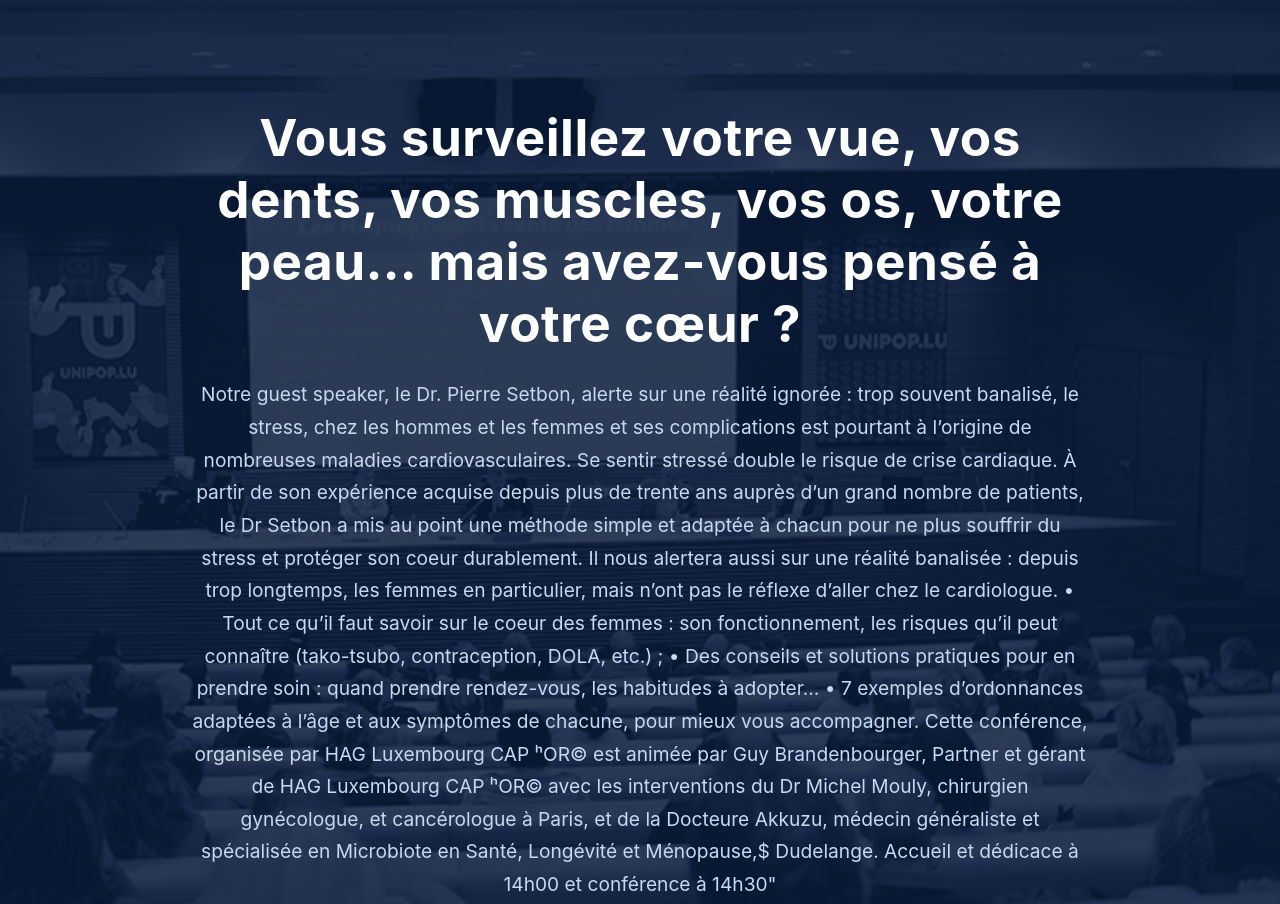
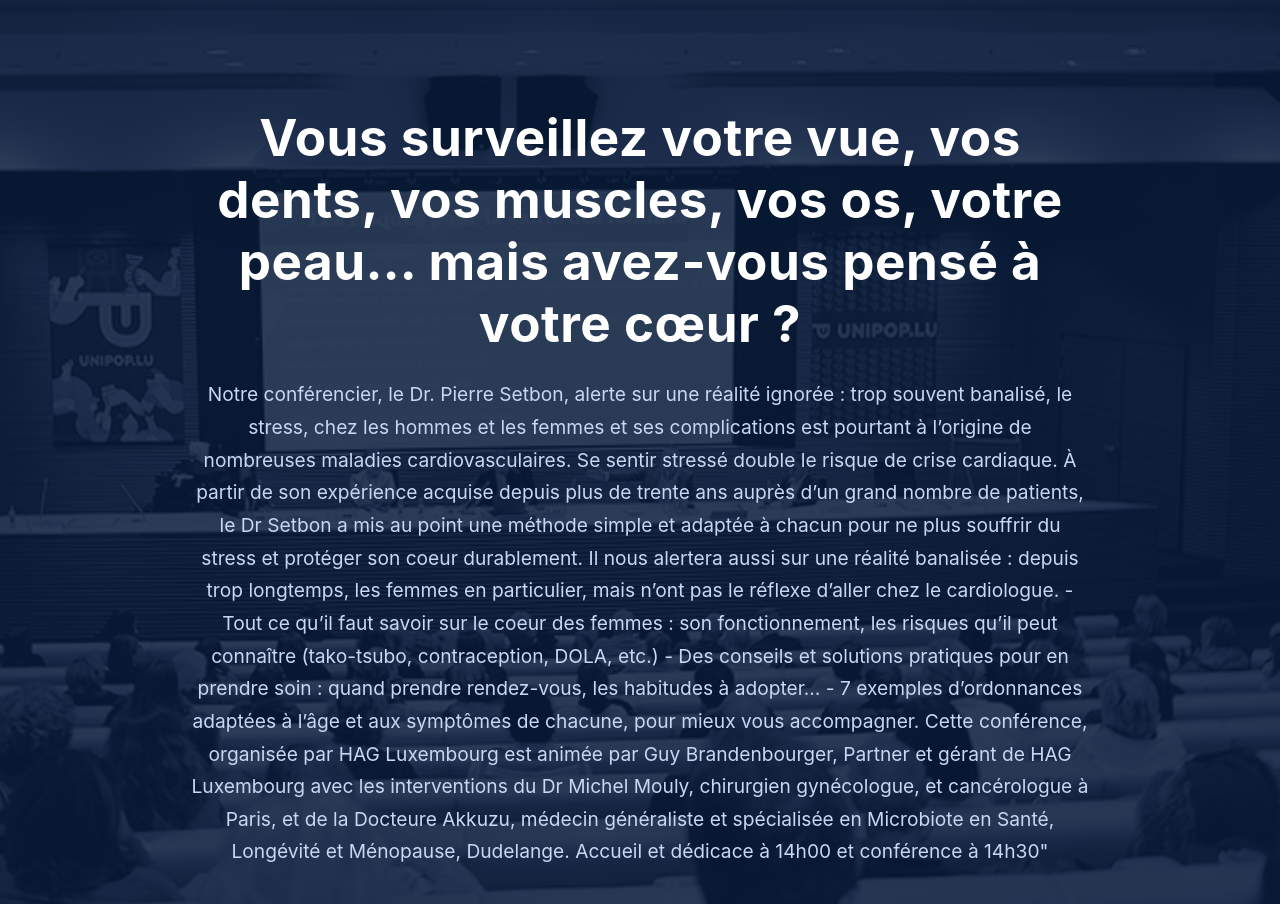
Before and after one commit to letzbug/conference, a plain HTML site: page index.html in a window 1280 px wide. Shown: the top 904 px of the page. Drawn offline with Linux system fonts and the light colour scheme.

Commit message:
Update index.html

```diff
--- a/index.html
+++ b/index.html
@@ -111,19 +111,19 @@
     <h1>Vous surveillez votre vue, vos dents, vos muscles, vos os, votre peau… mais avez-vous pensé à votre cœur ?</h1>
 
     <p>
-Notre guest speaker, le Dr. Pierre Setbon, alerte sur une réalité ignorée : trop souvent banalisé, le stress, chez les hommes
+Notre conférencier, le Dr. Pierre Setbon, alerte sur une réalité ignorée : trop souvent banalisé, le stress, chez les hommes
 et les femmes et ses complications est pourtant à l’origine de nombreuses maladies cardiovasculaires. Se sentir stressé double
 le risque de crise cardiaque. À partir de son expérience acquise depuis plus de trente ans auprès d’un grand nombre de patients,
 le Dr Setbon a mis au point une méthode simple et adaptée à chacun pour ne plus souffrir du stress et protéger son coeur durablement.
 Il nous alertera aussi sur une réalité banalisée : depuis trop longtemps, les femmes en particulier, mais n’ont pas le réflexe
 d’aller chez le cardiologue.
-• Tout ce qu’il faut savoir sur le coeur des femmes : son fonctionnement,
-les risques qu’il peut connaître (tako-tsubo, contraception, DOLA, etc.) ;
-• Des conseils et solutions pratiques pour en prendre soin : quand prendre rendez-vous, les habitudes à adopter…
-• 7 exemples d’ordonnances adaptées à l’âge et aux symptômes de chacune, pour mieux vous accompagner.
-Cette conférence, organisée par HAG Luxembourg CAP ʰOR© est animée par Guy Brandenbourger, Partner et gérant de HAG Luxembourg CAP ʰOR© avec
+- Tout ce qu’il faut savoir sur le coeur des femmes : son fonctionnement,
+les risques qu’il peut connaître (tako-tsubo, contraception, DOLA, etc.)
+- Des conseils et solutions pratiques pour en prendre soin : quand prendre rendez-vous, les habitudes à adopter…
+- 7 exemples d’ordonnances adaptées à l’âge et aux symptômes de chacune, pour mieux vous accompagner.
+Cette conférence, organisée par HAG Luxembourg est animée par Guy Brandenbourger, Partner et gérant de HAG Luxembourg avec
 les interventions du Dr Michel Mouly, chirurgien gynécologue, et cancérologue à Paris, et de la Docteure Akkuzu, médecin généraliste et
-spécialisée en Microbiote en Santé, Longévité et Ménopause,$ Dudelange.
+spécialisée en Microbiote en Santé, Longévité et Ménopause, Dudelange.
 
 Accueil et dédicace à 14h00 et conférence à 14h30"
 
```
